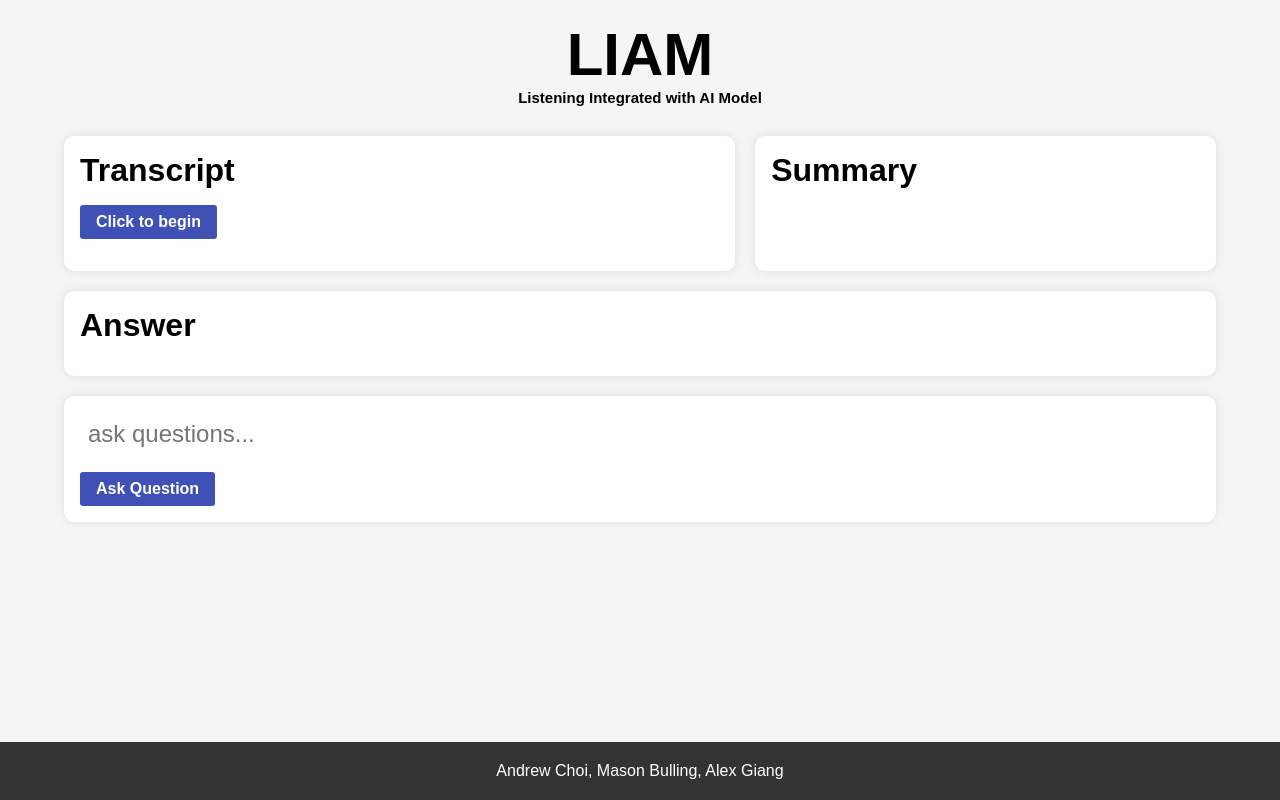
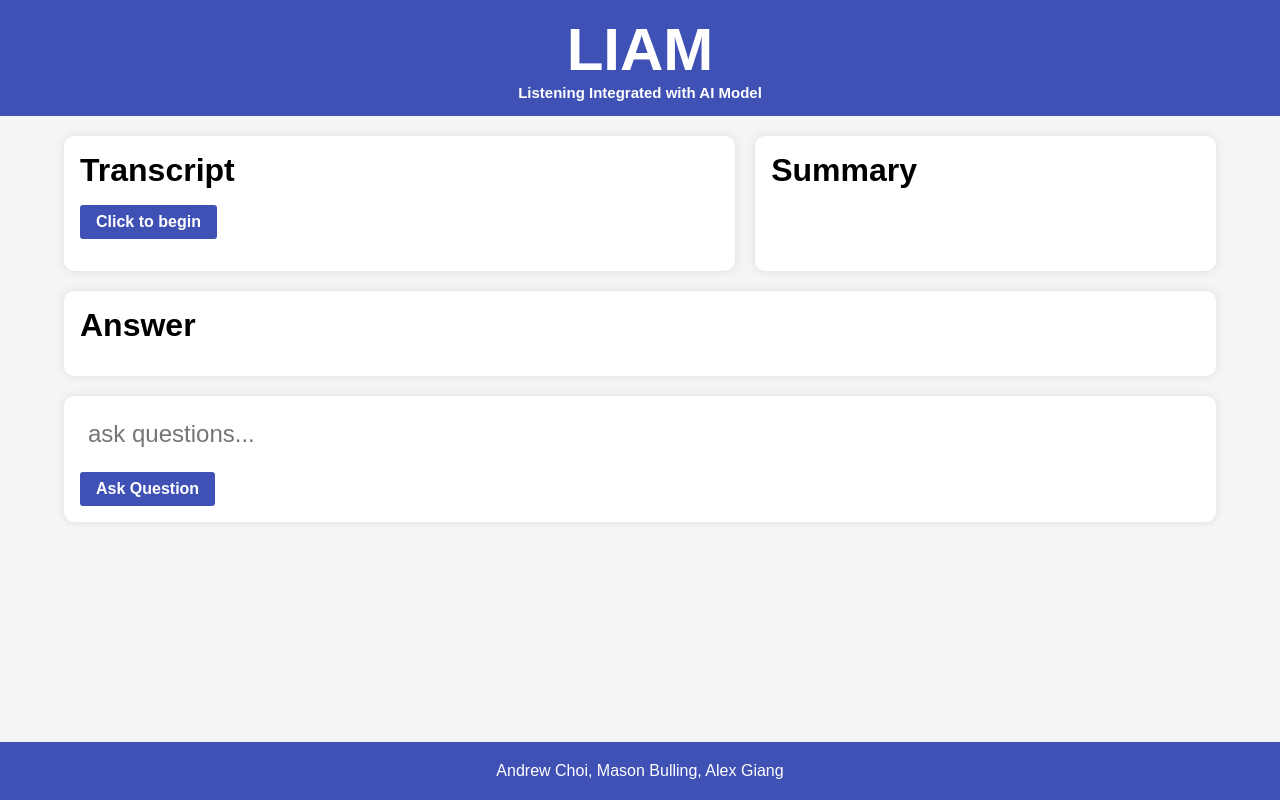
Before and after one commit to andrewschoi/liam, a Next.js app: page / in a window 1280 px wide. Built offline with nearby package versions, Linux system fonts and the light colour scheme.

Commit message:
New color theme

```diff
--- a/src/pages/index.js
+++ b/src/pages/index.js
@@ -56,12 +56,13 @@ export default function Home() {
   };
 
   return (
-    <main>
     <div>
       <div className="title-container">
         <h1 className="title-header">LIAM</h1>
         <h3 className="subtitle-header">Listening Integrated with AI Model</h3>
       </div>
+      <main>
+        <div>
           <div className="row-container">
             <div className="transcript-container">
               <h1 className="transcript-header">Transcript</h1>
@@ -109,5 +110,6 @@ export default function Home() {
           <p className="footer-text">Andrew Choi, Mason Bulling, Alex Giang</p>
         </div>
       </main>
+    </div>
   );
 }
--- a/src/styles/globals.css
+++ b/src/styles/globals.css
@@ -150,8 +150,10 @@ body {
 
 /* Title Styles */
 .title-container {
+  background-color: #3f51b5;
   text-align: center;
-  padding-bottom: 15px;
+  color: #fff;
+  padding: 15px;
 }
 
 .title-header {
@@ -167,13 +169,12 @@ body {
   bottom: 0;
 }
 
-
 .footer {
   position: fixed;
   bottom: 0;
   left: 0;
   width: 100%;
-  background-color: #333;
+  background-color: #3f51b5;
   color: #fff;
   padding: 20px;
   text-align: center;
```
Lines whose indentation alone changed are shown as unchanged.
